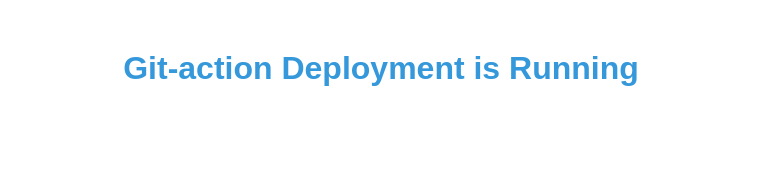
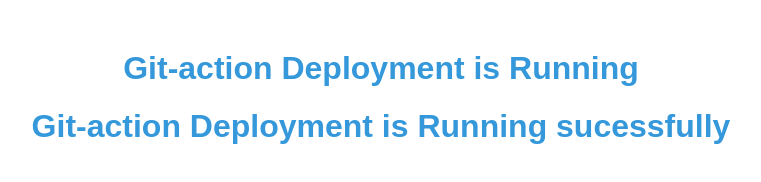
Before and after one commit to pratiksnarkhede/GithubAction_test, a website: page index.html in a window 1280 px wide. Shown: the whole page, without its empty margins (259-1020 px from the left). Drawn offline with Linux system fonts and the light colour scheme.

Commit message:
Update index.html

```diff
--- a/index.html
+++ b/index.html
@@ -17,5 +17,6 @@
 </head>
 <body>
     <h1>Git-action Deployment is Running</h1>
+     <h1>Git-action Deployment is Running sucessfully</h1>
 </body>
 </html>
```
